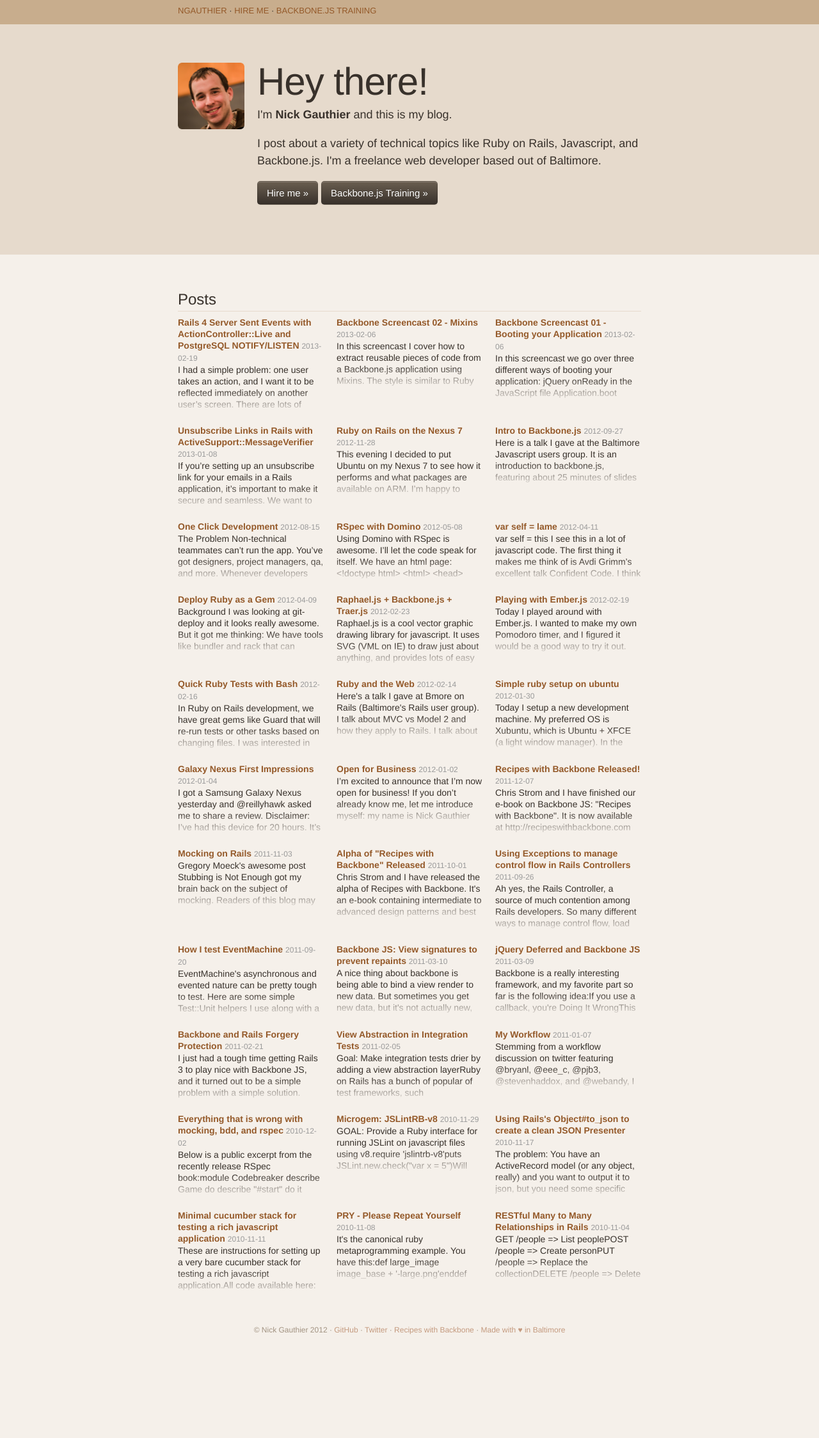
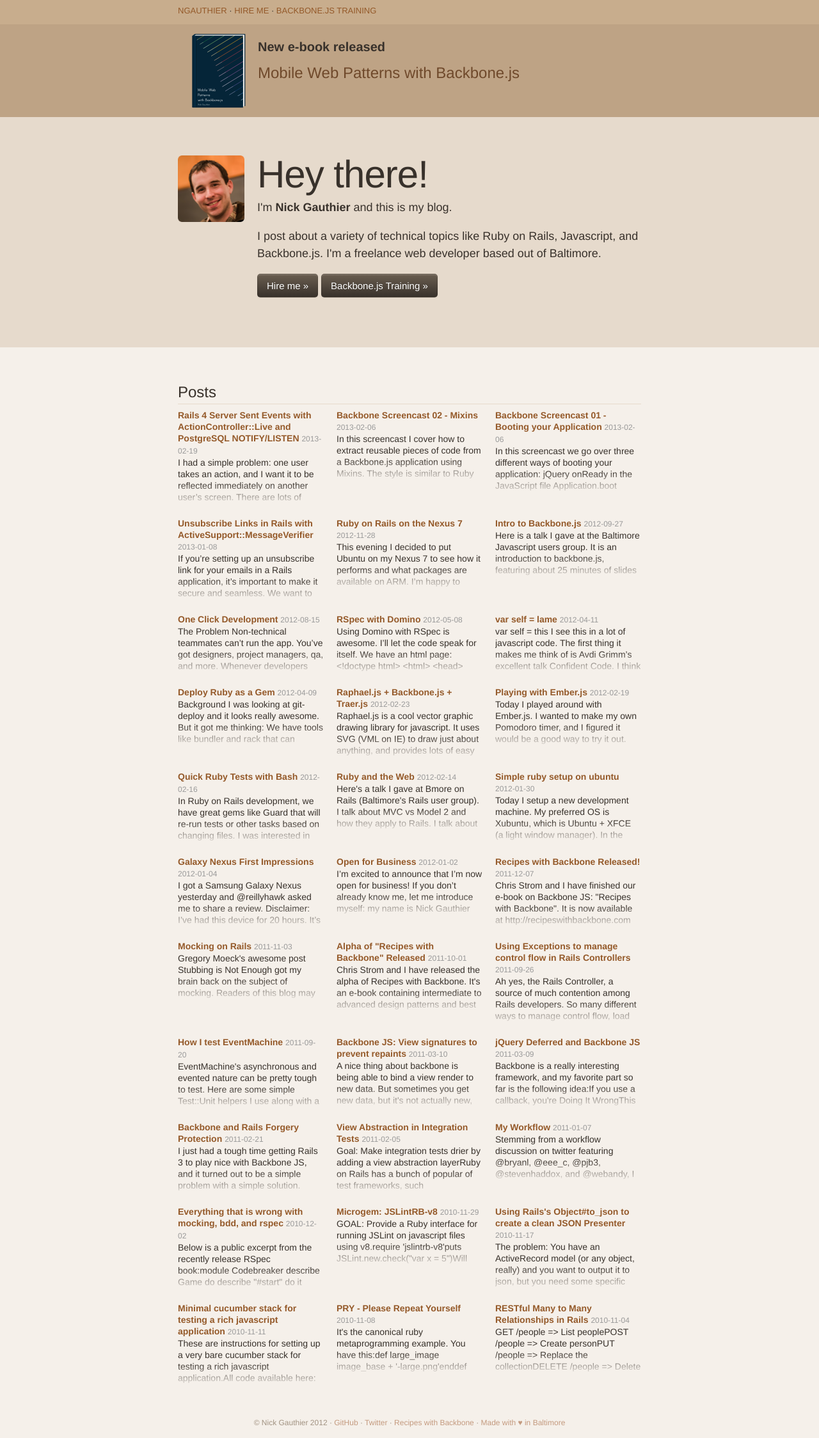
Before and after one commit to ngauthier/ngauthier.github.com, a Jekyll site: the page built from index.html, in a window 1280 px wide. Shown: the whole page at 64% size. Built offline with Jekyll 4.4.1, drawn with Linux system fonts in a browser that asks for light colours; Markdown is read by kramdown in place of the engine named in the settings; before the commit the page ends 2103 px from its top, so only the background shows below that.

Commit message:
book promo

```diff
--- a/_layouts/default.html
+++ b/_layouts/default.html
@@ -47,6 +47,19 @@
         <a href="/backbone-js-training-class.html">Backbone.js Training</a>
       </div>
     </div>
+    <div class='promo'>
+      <div class='container'>
+        <a href="http://mobilebbbook.com">
+          <img src="/images/3d-book-cover-500x500.png" alt="Book Cover" class='pull-left'>
+        </a>
+        <h3>
+          New e-book released
+        </h3>
+        <p>
+          <a href="http://mobilebbbook.com">Mobile Web Patterns with Backbone.js</a>
+        </p>
+      </div>
+    </div>
     {{ content }}
     <footer class='container'>
       <p>
--- a/stylesheets/ngauthier.css
+++ b/stylesheets/ngauthier.css
@@ -23,6 +23,24 @@ a, a:hover {
 .header, h1, h2, h3 {
   font-family: "Helvetica Neue",Helvetica,Arial,sans-serif;
   font-weight: normal;
+}
+
+.promo {
+  background: #bea385;
+  padding: 10px 0;
+}
+
+.promo img {
+  width: 125px;
+}
+
+.promo p {
+  font-size: 24px;
+  line-height: 1.25em;
+}
+
+.promo a {
+  color: #6f492b;
 }
 
 h1.post, .hire h1 {
```
Also changed, not shown: images/3d-book-cover-500x500.png (added).
